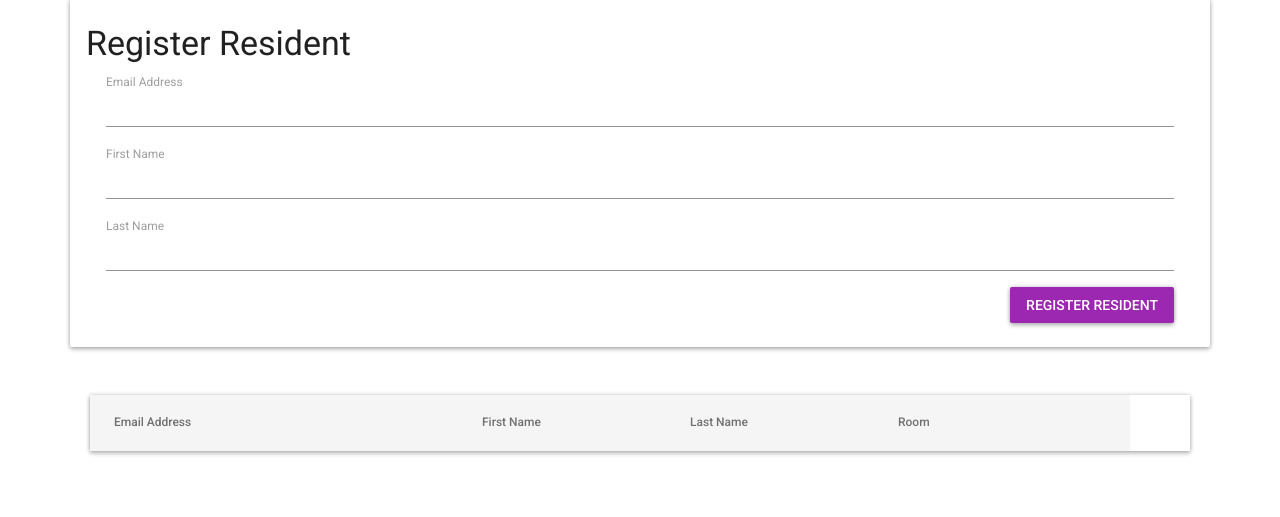
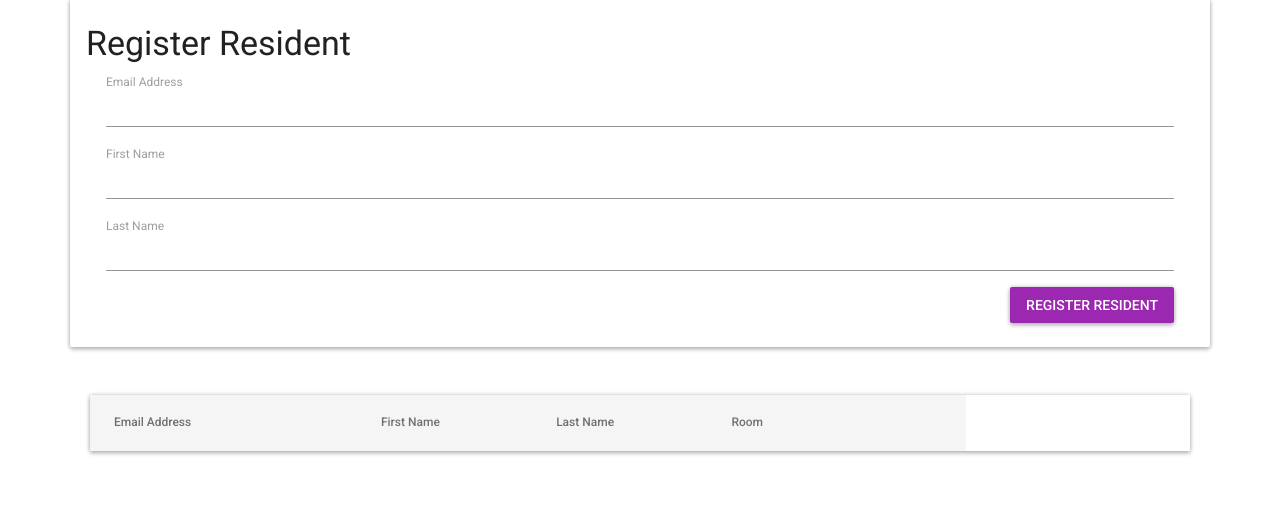
Before and after one commit to azy2/Overseer, a Flask app: template ovs/templates/manager/manage_residents.html in a window 1280 px wide. Shown: the part 105-622 px from the top of the page. Run offline with Flask 2, Linux system fonts and the light colour scheme; the template is opened without the code that fills it: values that come from a table or form of the project are taken from there, others are empty; parts of the project's set-up code (start-up, migrations or seed data) failed here and were passed over; some libraries are stand-ins or nearby versions.

Commit message:
I can't add

```diff
--- a/ovs/templates/manager/manage_residents.html
+++ b/ovs/templates/manager/manage_residents.html
@@ -24,7 +24,7 @@
                 <table style="width:100%" class="table table-bordered table-responsive">
                     <thead class="thead-light">
                         <tr>
-                            <th style="width:35%" scope="col">Email Address</th>
+                            <th style="width:30%" scope="col">Email Address</th>
                             <th style="width:20%" scope="col">First Name</th>
                             <th style="width:20%" scope="col">Last Name</th>
                             <th style="width:10%" scope="col">Room</th>
```
